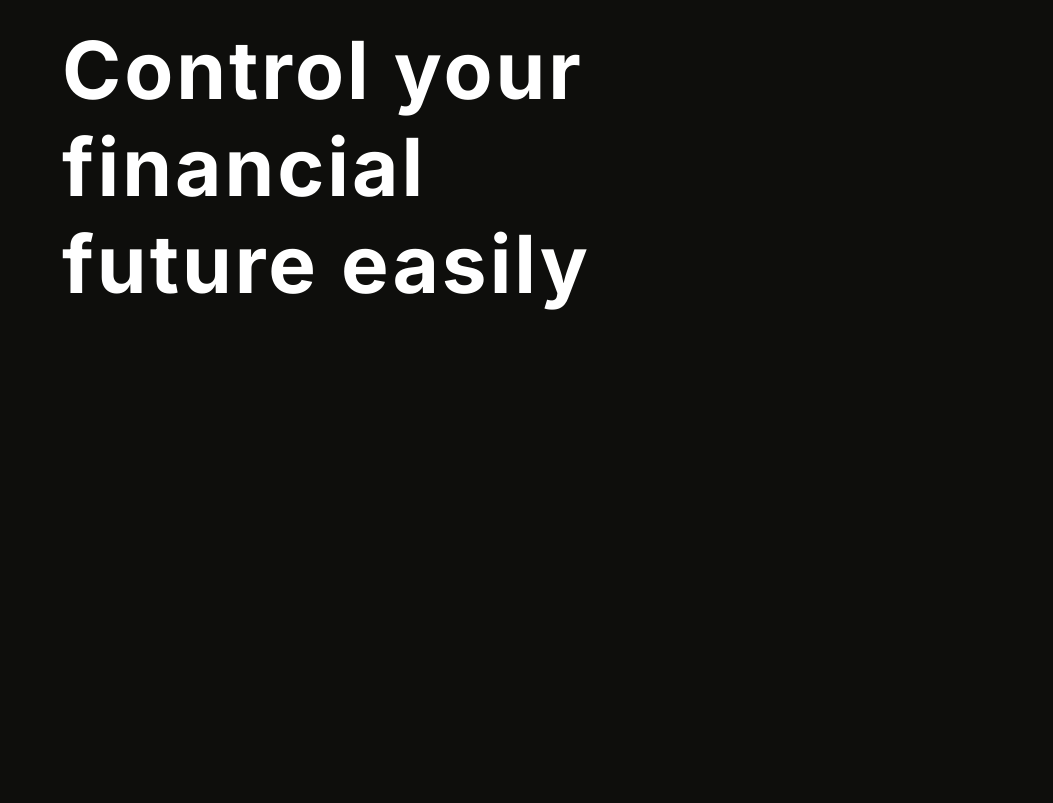
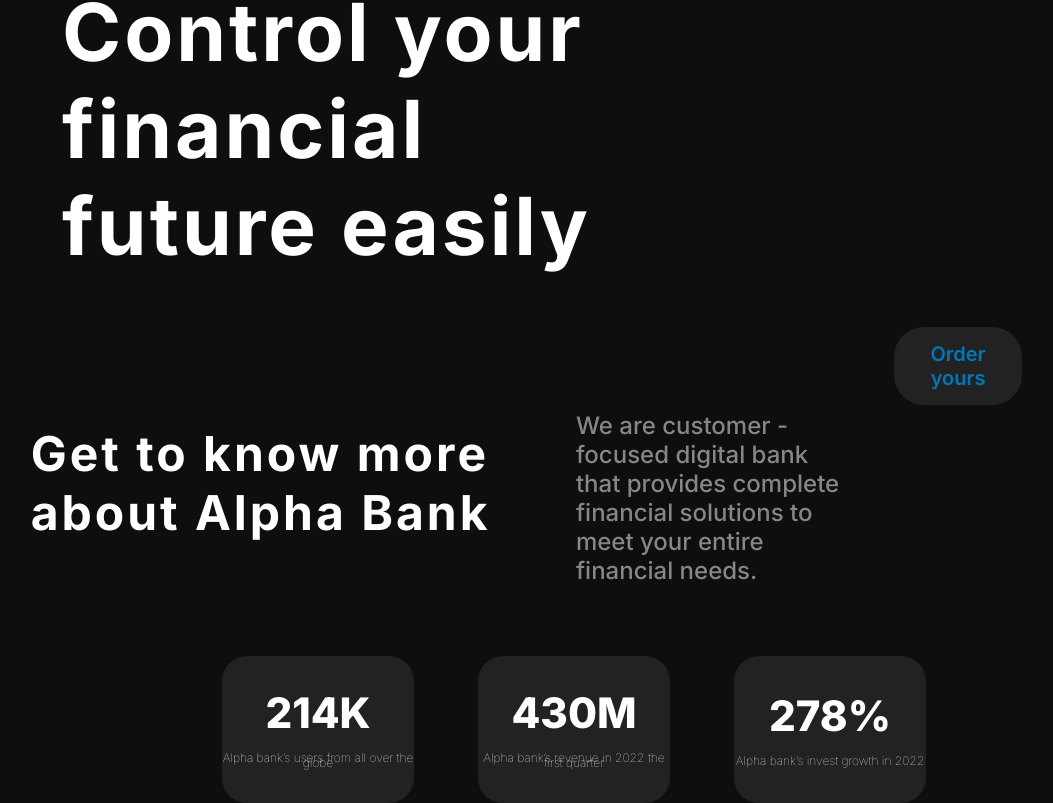
Before and after one commit to giifiuza/alphabank-FrontEnd, a React (Create React App) app: page / in a window 1280 px wide. Shown: the part 241-1044 px from the top of the page, without its empty margins (66-1119 px from the left). Before the commit the page ends 800 px from the top, so only its background shows below. Built offline with nearby package versions, Linux system fonts and the light colour scheme.

Commit message:
¨¨¨¨

```diff
--- a/src/App.js
+++ b/src/App.js
@@ -1,13 +1,11 @@
 import logo from './logo.svg';
 import './App.css';
-import Header from './components/Header';
-import Hero from './components/Hero';
+import Home from './assets/pages/Home';
 
 function App() {
   return (
     <div className="App">
-      <Header />
-      <Hero />
+      <Home />
     </div>
   );
 }
--- /dev/null
+++ b/src/assets/pages/Home.js
@@ -0,0 +1,19 @@
+import React from 'react'
+import Header from '../../components/Header/index'
+import Hero from '../../components/Hero/index'
+import Counts from '../../components/Counts'
+import Numbers from '../../components/Numbers'
+
+function Home() {
+  return (
+    <>
+        <Header />
+        <Hero />
+        <Counts />
+        <Numbers />
+    </>
+
+  )
+}
+
+export default Home
--- a/src/components/Counts/index.jsx
+++ b/src/components/Counts/index.jsx
@@ -0,0 +1,13 @@
+import React from 'react'
+import './style.css'
+
+function Counts() {
+  return (
+    <div className='containerCounts'>
+        <h1>Get to know more about Alpha Bank </h1>
+        <h2>We are customer - focused digital bank that provides complete financial  solutions to meet your entire financial needs.</h2>
+    </div>
+  )
+}
+
+export default Counts
--- /dev/null
+++ b/src/components/Counts/style.css
@@ -0,0 +1,24 @@
+.containerCounts{
+    display: flex;
+    flex-direction: row;
+    margin-top: 5%;
+    margin-bottom:4%;
+    justify-content: center;
+    margin-left: 4%;
+    margin-right: 4%;
+}
+
+.containerCounts h1{
+    color: #fff;
+    font-family: 'Inter';
+    width: 60%;
+    font-size: 3em;
+    letter-spacing: 3px;
+}
+
+.containerCounts h2{
+    color: #868686;
+    font-family: 'Inter';
+    font-weight: 500;
+    width: 30%;
+}
--- a/src/components/Header/style.css
+++ b/src/components/Header/style.css
@@ -62,4 +62,5 @@
     border: none;
     font-size: 1rem;
     gap: 10%;
+    cursor: pointer;
 }
--- a/src/components/Hero/index.jsx
+++ b/src/components/Hero/index.jsx
@@ -3,15 +3,24 @@
 import Spline from '@splinetool/react-spline';
 
 
-
 function Hero() {
     return (
-        <div className='all'>
-            <div className="phase">
-                <h1>Control your financial future easily</h1>
+        <>
+            <div className='all'>
+                <div className="phase">
+                    <h1>Control your financial future easily</h1>
+                </div>
+                <Spline scene="https://prod.spline.design/fLveBFvZAr7QAkCS/scene.splinecode" style={{ width: '60%', height: 600}} />
+
             </div>
-            <Spline scene="https://prod.spline.design/fLveBFvZAr7QAkCS/scene.splinecode" style={{ width: '60%', height: 600}} />
-        </div>
+            <button className='btn' onClick={alert}>
+
+                Order yours
+            </button>
+
+
+        </>
+
     )
 }
 
--- a/src/components/Hero/style.css
+++ b/src/components/Hero/style.css
@@ -1,5 +1,5 @@
 .all{
-    margin-top: 10%;
+    margin-top: 7%;
     display: flex;
 }
 .phase h1{
@@ -9,3 +9,18 @@
     padding-left: 10%;
     letter-spacing: 3px;
 }
+
+.btn{
+    display: flex;
+    justify-content: center;
+    float: right;
+    margin-right: 15%;
+    width: 10%;
+    background-color: #222222;
+    border-radius: 30px;
+    padding: 15px;
+    color: #0077B6;
+    font-family: 'Inter';
+    font-weight: 600;
+    font-size: 20px;
+}
--- /dev/null
+++ b/src/components/Numbers/index.jsx
@@ -0,0 +1,23 @@
+import React from 'react'
+import './style.css'
+
+function Numbers() {
+  return (
+    <div className='containerNumbers'>
+        <div className='card'>
+            <h1>214K</h1>
+            <p>Alpha bank’s users from all over the globe</p>
+        </div>
+        <div className='card'>
+            <h1>430M</h1>
+            <p>Alpha bank’s revenue in 2022 the first quarter</p>
+        </div>
+        <div className='card'>
+            <h1>278%</h1>
+            <p>Alpha bank’s invest growth in 2022</p>
+        </div>
+    </div>
+  )
+}
+
+export default Numbers
--- /dev/null
+++ b/src/components/Numbers/style.css
@@ -0,0 +1,30 @@
+.containerNumbers{
+    display: flex;
+    justify-content: center;
+    gap: 5%;
+}
+
+.card{
+    display: flex;
+    flex-direction: column;
+    justify-content: center;
+    align-items: center;
+    background-color: #222222;
+    border-radius: 25px;
+    color: #ffffff;
+    width: 15%;
+    text-align: center;
+    line-height: 5px;
+    padding: 2% 0% 2% 0%;
+}
+
+.card p{
+    font-size: 12px;
+    font-weight: 100;
+
+}
+
+.card h1{
+    font-size: 42px;
+    font-weight: 800;
+}
```
